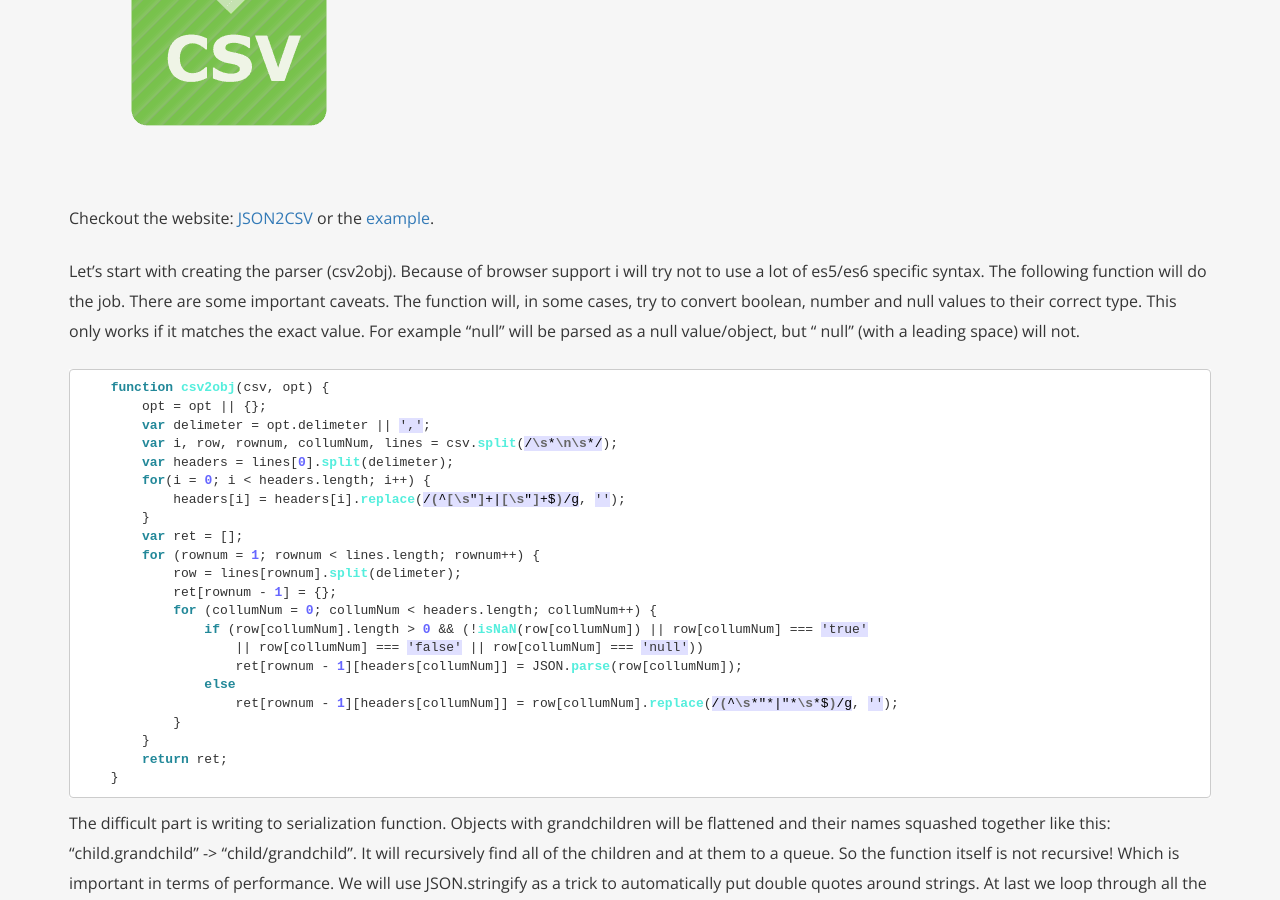
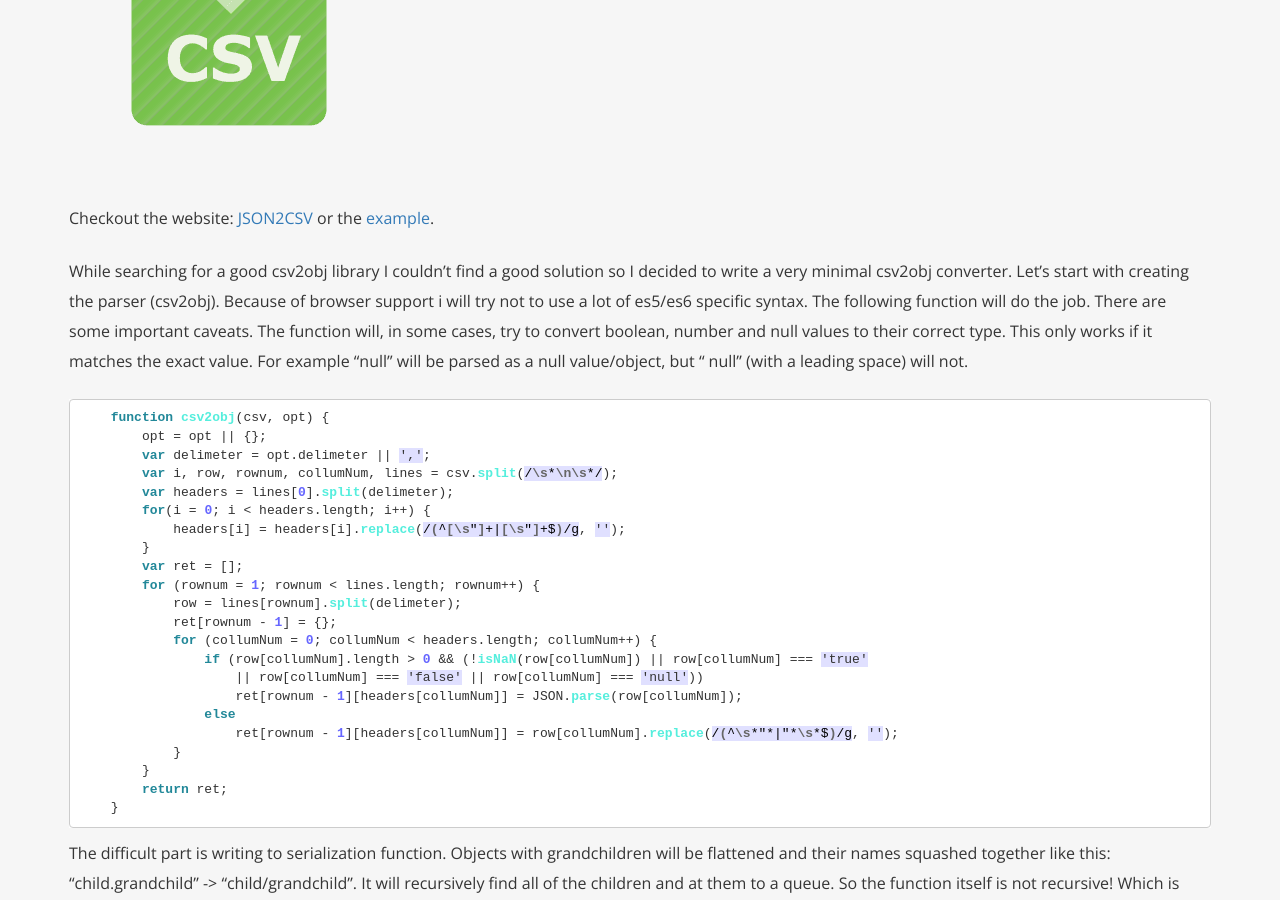
Before and after one commit to LesterGallagher/LesterGallagher.github.io, a Jekyll site: the page built from _posts/2018-06-07-obj2csv-dot-js.markdown, in a window 1280 px wide and 900 px high, scrolled down 619 px. Built offline with Jekyll 4.4.1, drawn with Linux system fonts in a browser that asks for light colours.

Commit message:
Updated Obj2csv Dot Js

````diff
--- a/_posts/2018-06-07-obj2csv-dot-js.markdown
+++ b/_posts/2018-06-07-obj2csv-dot-js.markdown
@@ -15,7 +15,7 @@ image: "/uploads/icon-sm-7efc02.png"
 
 Checkout the website: [JSON2CSV](http://esstudio.site/json2csv) or the [example](#full-example).
 
-Let's start with creating the parser (csv2obj). Because of browser support i will try not to use a lot of es5/es6 specific syntax. The following function will do the job. There are some important caveats. The function will, in some cases, try to convert boolean, number and null values to their correct type. This only works if it matches the exact value. For example
+While searching for a good csv2obj library I couldn't find a good solution so I decided to write a very minimal csv2obj converter. Let's start with creating the parser (csv2obj). Because of browser support i will try not to use a lot of es5/es6 specific syntax. The following function will do the job. There are some important caveats. The function will, in some cases, try to convert boolean, number and null values to their correct type. This only works if it matches the exact value. For example
 "null" will be parsed as a null value/object, but " null" (with a leading space) will not.
 
 ```javascript
@@ -95,6 +95,7 @@ The difficult part is writing to serialization function. Objects with grandchild
 I used the code in this example to build a json2csv/csv2json converter which can be found [here](https://esstudio.site/json2csv).
 
 <div id="full-example">
+
 ## Full Example:
 
 {% gist a5197d8c1c6fba1349f074d2f4ca2e31 %}
````
